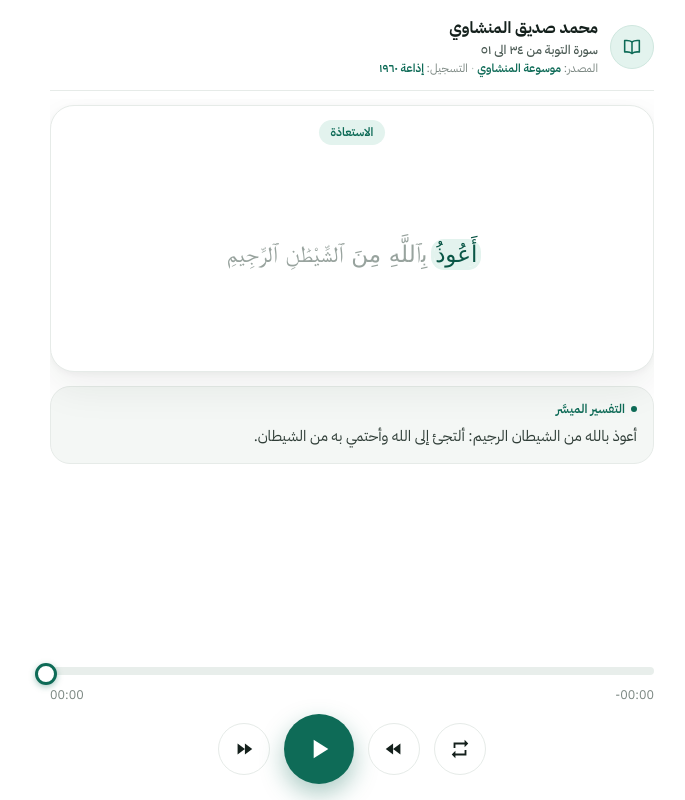
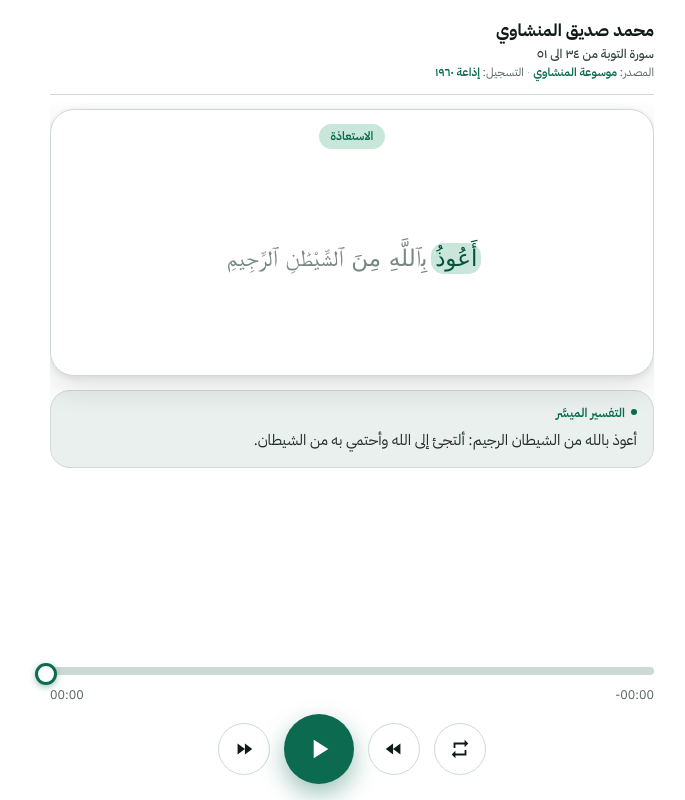
Before and after one commit to elattar0001/athar-tadabbur, a plain HTML site: page index.html in a window 1280 px wide. Shown: the whole page, without its empty margins (288-973 px from the left). Drawn offline with Linux system fonts and the light colour scheme; a web font is replaced by a local one.

Commit message:
Update index.html

```diff
--- a/index.html
+++ b/index.html
@@ -16,26 +16,26 @@
 @font-face{font-family:'QCF_P194';src:url(https://am9li9.com/fonts/QCF1/QCF_P194.woff2) format('woff2');font-display:block}
 @font-face{font-family:'QCF_P195';src:url(https://am9li9.com/fonts/QCF1/QCF_P195.woff2) format('woff2');font-display:block}
 @font-face{font-family:'KFGQPC';src:url(https://raw.githubusercontent.com/nuqayah/qpc-fonts/master/mushaf-v4-hafs/uthmanic_hafs_v22.ttf) format('truetype');font-display:block}
-:root{--bg:#ffffff;--ink:#14201c;--mut:#7b8782;--line:#e6ebe8;--soft:#f4f7f5;--g:#0e6b57;--g2:#0a5646;--gl:#e3f3ee;--lh:54px}
+:root{--bg:#ffffff;--ink:#0f1b17;--mut:#56645e;--line:#cfd9d4;--soft:#e9f0ed;--g:#0b6a4f;--g2:#07513c;--gl:#c8e6da;--lh:54px}
 *{box-sizing:border-box;-webkit-tap-highlight-color:transparent;user-select:none}
 html,body{margin:0;height:100%;background:var(--bg);color:var(--ink);font-family:'IBM Plex Sans Arabic',system-ui,sans-serif;-webkit-font-smoothing:antialiased;overflow:hidden}
 #app{display:flex;flex-direction:column;height:100%;max-width:640px;margin:0 auto;padding:14px 18px calc(16px + env(safe-area-inset-bottom))}
-#top{display:flex;align-items:center;gap:12px;padding:2px 0 12px;border-bottom:1px solid var(--line);margin-bottom:8px}
+#top{display:flex;align-items:center;gap:12px;padding:4px 0 12px;border-bottom:1px solid var(--line);margin-bottom:8px}
 #av{width:44px;height:44px;border-radius:50%;flex:none;display:grid;place-items:center;background:var(--gl);border:1px solid #cfe7df}
 #av svg{width:22px;height:22px;fill:none;stroke:var(--g);stroke-width:1.7;stroke-linecap:round;stroke-linejoin:round}
 #meta{flex:1;min-width:0;text-align:right}
-#reciter{font-size:16px;line-height:1.5;color:var(--ink);font-weight:700;white-space:nowrap;overflow:hidden;text-overflow:ellipsis}
-#title{font-size:12.5px;line-height:1.6;color:#4c5b55;font-weight:500;white-space:nowrap;overflow:hidden;text-overflow:ellipsis}
+#reciter{font-size:17px;line-height:1.5;color:var(--ink);font-weight:700;white-space:nowrap;overflow:hidden;text-overflow:ellipsis}
+#title{font-size:12.5px;line-height:1.6;color:#33423c;font-weight:500;white-space:nowrap;overflow:hidden;text-overflow:ellipsis}
 #tags{display:block;margin:0;font-size:11.5px;line-height:1.6;color:var(--mut);white-space:nowrap;overflow:hidden;text-overflow:ellipsis}
 .tag{display:inline;font-size:inherit;color:inherit;background:none;border:0;padding:0}
 .tag+.tag::before{content:" · ";color:#b9c3be}
 .tag b{color:var(--g);font-weight:600}
 #stage{flex:1;min-height:0;overflow-y:auto;padding:6px 0;display:flex;flex-direction:column;gap:14px;scrollbar-width:none}
 #stage::-webkit-scrollbar{display:none}
-.vcard{background:#fff;border:1px solid var(--line);border-radius:24px;box-shadow:0 14px 40px rgba(20,32,28,.08),0 2px 6px rgba(20,32,28,.04);padding:10px 16px 8px;position:relative}
+.vcard{background:#fff;border:1px solid var(--line);border-radius:24px;box-shadow:0 12px 32px rgba(15,27,23,.13),0 2px 6px rgba(15,27,23,.08);padding:10px 16px 8px;position:relative}
 #chip{display:inline-block;font-size:12px;font-weight:600;color:var(--g);background:var(--gl);border-radius:20px;padding:1px 12px;line-height:1.9;margin:4px 0 2px}
 #win{height:calc(4 * var(--lh));overflow:hidden;position:relative;-webkit-mask-image:linear-gradient(#0000,#000 14%,#000 86%,#0000);mask-image:linear-gradient(#0000,#000 14%,#000 86%,#0000)}
-#flow{font-size:23px;line-height:var(--lh);text-align:center;width:100%;color:#98a39e;margin:0;transition:transform .35s cubic-bezier(.3,.7,.2,1);will-change:transform}
+#flow{font-size:23px;line-height:var(--lh);text-align:center;width:100%;color:#7a8882;margin:0;transition:transform .35s cubic-bezier(.3,.7,.2,1);will-change:transform}
 #flow.pop{animation:pop .16s ease-out}
 @keyframes pop{from{opacity:.2}to{opacity:1}}
 #flow span.w{border-radius:10px;transition:color .1s,background-color .1s;padding:0 1px}
@@ -45,19 +45,19 @@ html,body{margin:0;height:100%;background:var(--bg);color:var(--ink);font-family
 #taf{background:var(--soft);border:1px solid var(--line);border-radius:20px;padding:12px 16px;text-align:right}
 #taf h4{margin:0 0 4px;font-size:12.5px;color:var(--g);font-weight:600;display:flex;align-items:center;gap:6px}
 #taf h4::before{content:"";width:6px;height:6px;border-radius:50%;background:var(--g)}
-#tt{font-size:15px;line-height:1.95;color:#2f3d37}
+#tt{font-size:15px;line-height:1.95;color:#1f2c27}
 #prog{margin-top:8px}
-#track{position:relative;height:8px;background:#e8eeeb;border-radius:8px;direction:ltr;cursor:pointer;touch-action:none}
+#track{position:relative;height:8px;background:#cdd9d3;border-radius:8px;direction:ltr;cursor:pointer;touch-action:none}
 #track::after{content:"";position:absolute;inset:-12px 0}
 #fill{position:absolute;left:0;top:0;bottom:0;width:0;background:var(--g);border-radius:8px}
-#fill::after{content:"";position:absolute;right:-7px;top:50%;width:16px;height:16px;margin-top:-8px;border-radius:50%;background:#fff;border:3px solid var(--g);box-shadow:0 2px 6px rgba(14,107,87,.35)}
+#fill::after{content:"";position:absolute;right:-7px;top:50%;width:16px;height:16px;margin-top:-8px;border-radius:50%;background:#fff;border:3px solid var(--g);box-shadow:0 2px 6px rgba(11,106,79,.4)}
 #times{display:flex;justify-content:space-between;direction:ltr;color:var(--mut);font-size:12.5px;margin-top:10px;font-variant-numeric:tabular-nums}
 #ctl{display:flex;justify-content:center;align-items:center;gap:14px;margin-top:10px;direction:ltr}
 .cb{width:52px;height:52px;border-radius:50%;border:1px solid var(--line);background:#fff;color:var(--ink);display:grid;place-items:center;cursor:pointer;transition:background .15s,transform .1s}
 .cb:active{transform:scale(.94);background:var(--soft)}
 .cb svg{width:22px;height:22px;fill:var(--ink)}
 .cb.on{border-color:var(--g);background:var(--gl)}.cb.on svg{fill:var(--g)}
-#play{width:70px;height:70px;border:0;background:var(--g);box-shadow:0 10px 24px rgba(14,107,87,.35)}
+#play{width:70px;height:70px;border:0;background:var(--g);box-shadow:0 10px 24px rgba(11,106,79,.4)}
 #play:active{background:var(--g2)}
 #play svg{width:32px;height:32px;fill:#fff}
 </style>
@@ -65,7 +65,6 @@ html,body{margin:0;height:100%;background:var(--bg);color:var(--ink);font-family
 <body>
 <div id="app">
  <div id="top">
-  <div id="av"><svg viewBox="0 0 24 24"><path d="M12 6.5C10 5 7 4.6 4 5v12.5c3-.4 6 0 8 1.5 2-1.5 5-1.9 8-1.5V5c-3-.4-6 0-8 1.5Z"/><path d="M12 6.5V19"/></svg></div>
   <div id="meta"><div id="reciter"></div><div id="title">…</div><div id="tags"></div></div>
  </div>
  <div id="stage">
```
